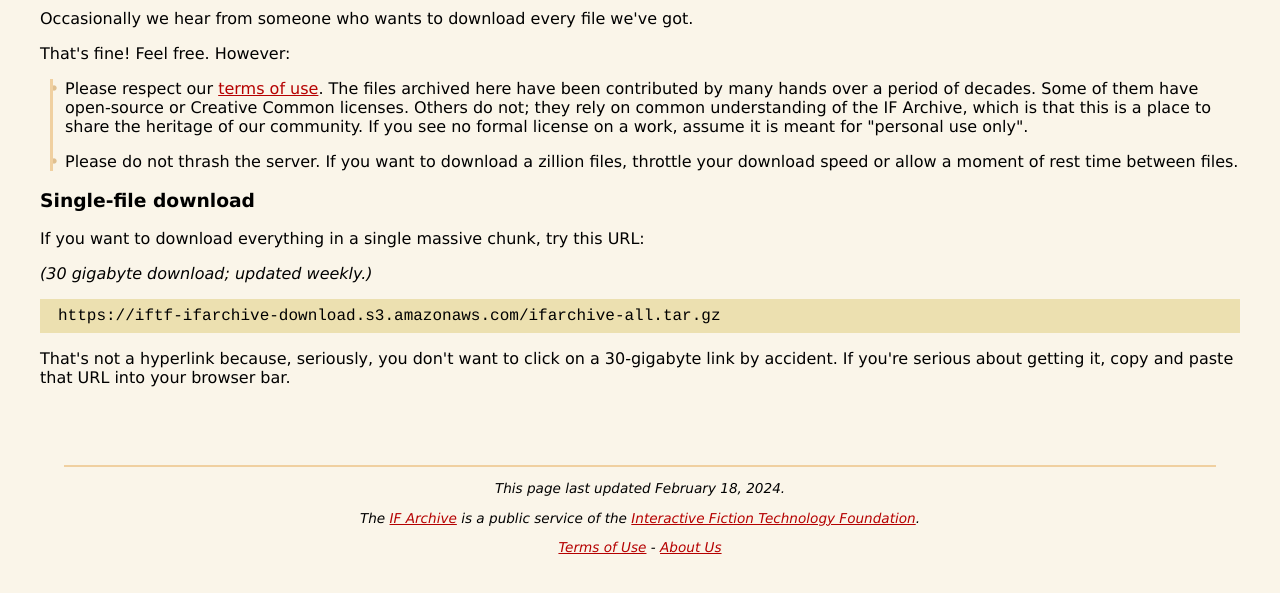
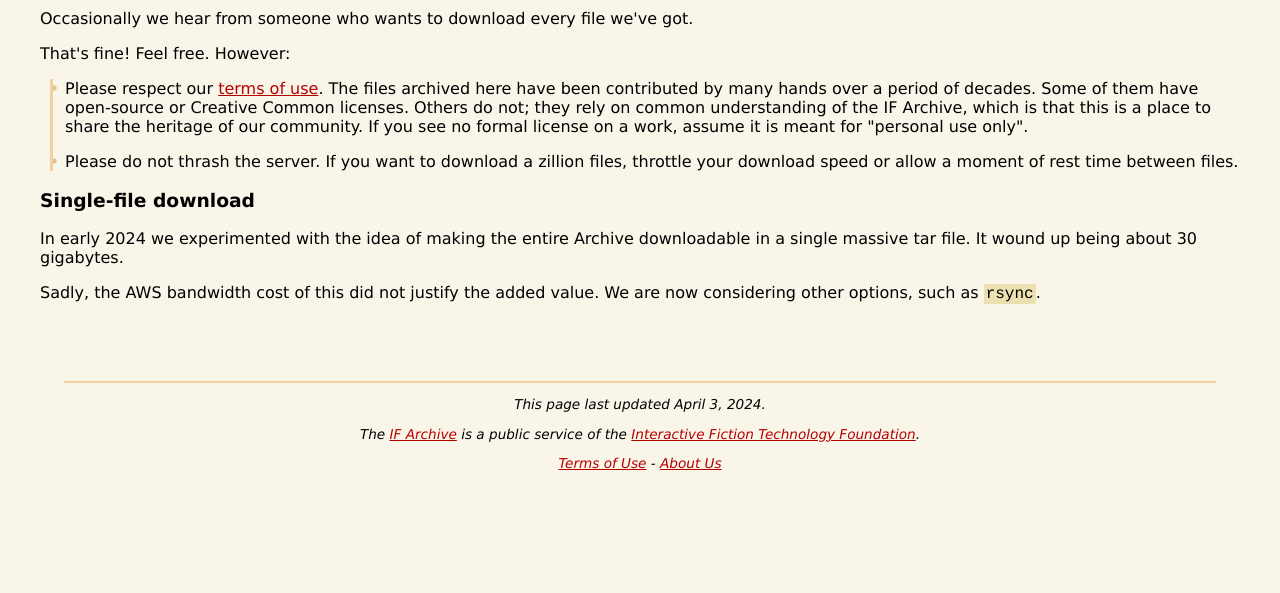
Before and after one commit to iftechfoundation/ifarchive-static, a plain HTML site: page misc/whole-archive.html in a window 1280 px wide. Shown: the part 71-664 px from the top of the page. Drawn offline with Linux system fonts and the light colour scheme.

Commit message:
Turned off the download-the-whole-thing link, and noted this in the docs.

```diff
--- a/misc/whole-archive.html
+++ b/misc/whole-archive.html
@@ -31,11 +31,8 @@
 </li>
 </ul>
 <h3>Single-file download</h3>
-<p>If you want to download everything in a single massive chunk, try this URL:</p>
-<p><em>(30 gigabyte download; updated weekly.)</em></p>
-<pre><code>https://iftf-ifarchive-download.s3.amazonaws.com/ifarchive-all.tar.gz
-</code></pre>
-<p>That's not a hyperlink because, seriously, you don't want to click on a 30-gigabyte link by accident. If you're serious about getting it, copy and paste that URL into your browser bar.</p>
+<p>In early 2024 we experimented with the idea of making the entire Archive downloadable in a single massive tar file. It wound up being about 30 gigabytes.</p>
+<p>Sadly, the AWS bandwidth cost of this did not justify the added value. We are now considering other options, such as <code>rsync</code>.</p>
 
     </div>
   </div>
@@ -45,7 +42,7 @@
 <hr>
 
 <p id="footermodified">
-This page last updated February 18, 2024.
+This page last updated April 3, 2024.
 </p>
 
 <p id="footercredits">
```
Also changed, not shown: 1 other file.
